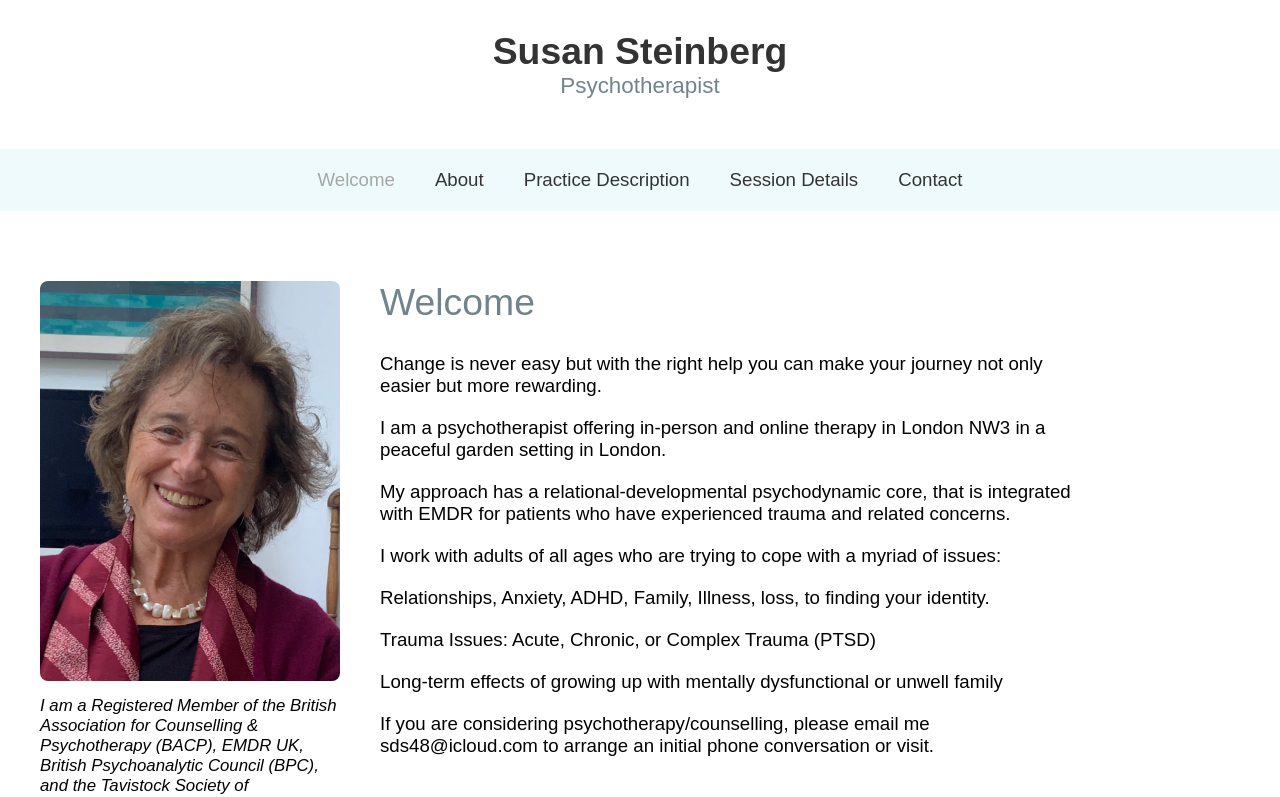
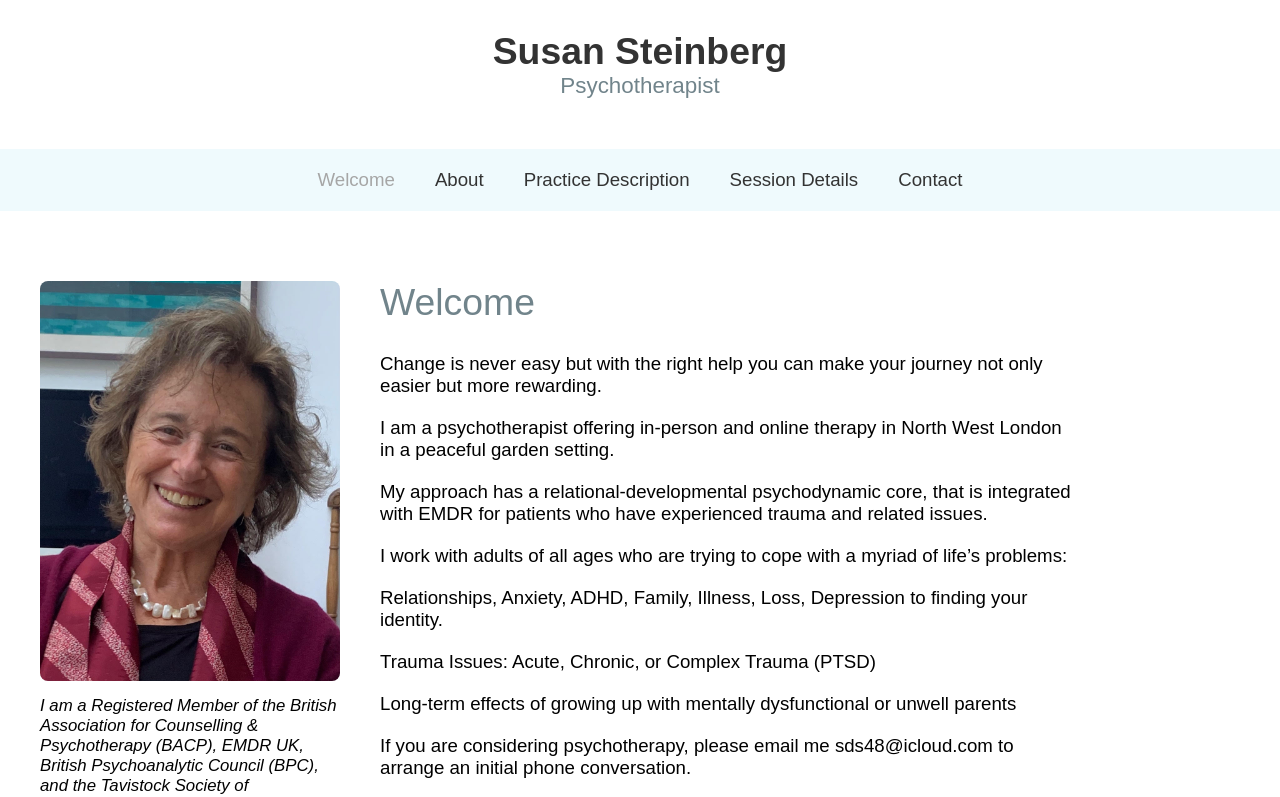
Before and after one commit to nita-kras/susansteinbergpsychotherapist, a React (Create React App) app: page /#/ in a window 1280 px wide. Shown: the top 797 px of the page. Built offline with nearby package versions, Linux system fonts and the light colour scheme.

Commit message:
Text Changes

```diff
--- a/src/components/About.js
+++ b/src/components/About.js
@@ -13,7 +13,7 @@ const About = () => {
           I offer a quiet, safe, confidential space to talk about your feelings and concerns that brought you to seek therapy.
         </p>
         <p>
-          I trained at the Tavistock Clinic and hold a MSc in Psychodynamic psychotherapy which focuses on self-awareness and understanding of the influence of the past on the present.
+          I trained at the Tavistock Clinic and am an accredited psychodynamic therapist and hold a MSc in Psychodynamic psychotherapy which focuses on self-awareness and understanding of the influence of the past on the present.
         </p>
         <p>
           It helps people explore the present patterns in their behaviour and relationships and endeavours to find new approaches to manage and cope with all aspects of their life.
--- a/src/components/PracticeDescription.js
+++ b/src/components/PracticeDescription.js
@@ -12,7 +12,10 @@ const PracticeDescription = () => {
           First and foremost, I endeavour to develop a trusting relationship that will form the basis for a therapeutic alliance.
         </p>
         <p>
-        Therapy is so personal that I prefer to meet face to face, especially at the start, as it gives each of us an opportunity to see what it feels like to be in a room together. If that’s geographically not possible, I’m happy to work on Zoom.
+          Therapy is so personal that I prefer to meet face to face, especially at the start, as it gives each of us an opportunity to see what it feels like to be in a room together.
+        </p>
+        <p>
+          If that’s not geographically possible, I’m happy to work on Zoom.
         </p>
         <p>
           It can take a while to understand a patient’s issues and quite some time for most clients to feel safe with the therapist.
--- a/src/components/Welcome.js
+++ b/src/components/Welcome.js
@@ -26,19 +26,19 @@ const Welcome = () => {
             Change is never easy but with the right help you can make your journey not only easier but more rewarding.
           </p>
           <p className="paragraphSpacing">
-            I am a psychotherapist offering in-person and online therapy in London NW3 in a peaceful garden setting in London.
+            I am a psychotherapist offering in-person and online therapy in North West London in a peaceful garden setting.
           </p>
           <p className="paragraphSpacing">
-            My approach has a relational-developmental psychodynamic core, that is integrated with EMDR for patients who have experienced trauma and related concerns.
+            My approach has a relational-developmental psychodynamic core, that is integrated with EMDR for patients who have experienced trauma and related issues.
           </p>
           <p className="paragraphSpacing">
-            I work with adults of all ages who are trying to cope with a myriad of issues:
+            I work with adults of all ages who are trying to cope with a myriad of life’s problems:
           </p>
-          <p className="paragraphSpacing">Relationships, Anxiety, ADHD, Family, Illness, loss, to finding your identity.</p>
+          <p className="paragraphSpacing">Relationships, Anxiety, ADHD, Family, Illness, Loss, Depression to finding your identity.</p>
           <p className="paragraphSpacing">Trauma Issues: Acute, Chronic, or Complex Trauma (PTSD)</p>
-          <p className="paragraphSpacing">Long-term effects of growing up with mentally dysfunctional or unwell family</p>
+          <p className="paragraphSpacing">Long-term effects of growing up with mentally dysfunctional or unwell parents</p>
           <p className="paragraphSpacing">
-            If you are considering psychotherapy/counselling, please email me sds48@icloud.com to arrange an initial phone conversation or visit.
+            If you are considering psychotherapy, please email me sds48@icloud.com to arrange an initial phone conversation.
           </p>
         </div>
       </div>
```
Lines whose indentation alone changed are shown as unchanged.
